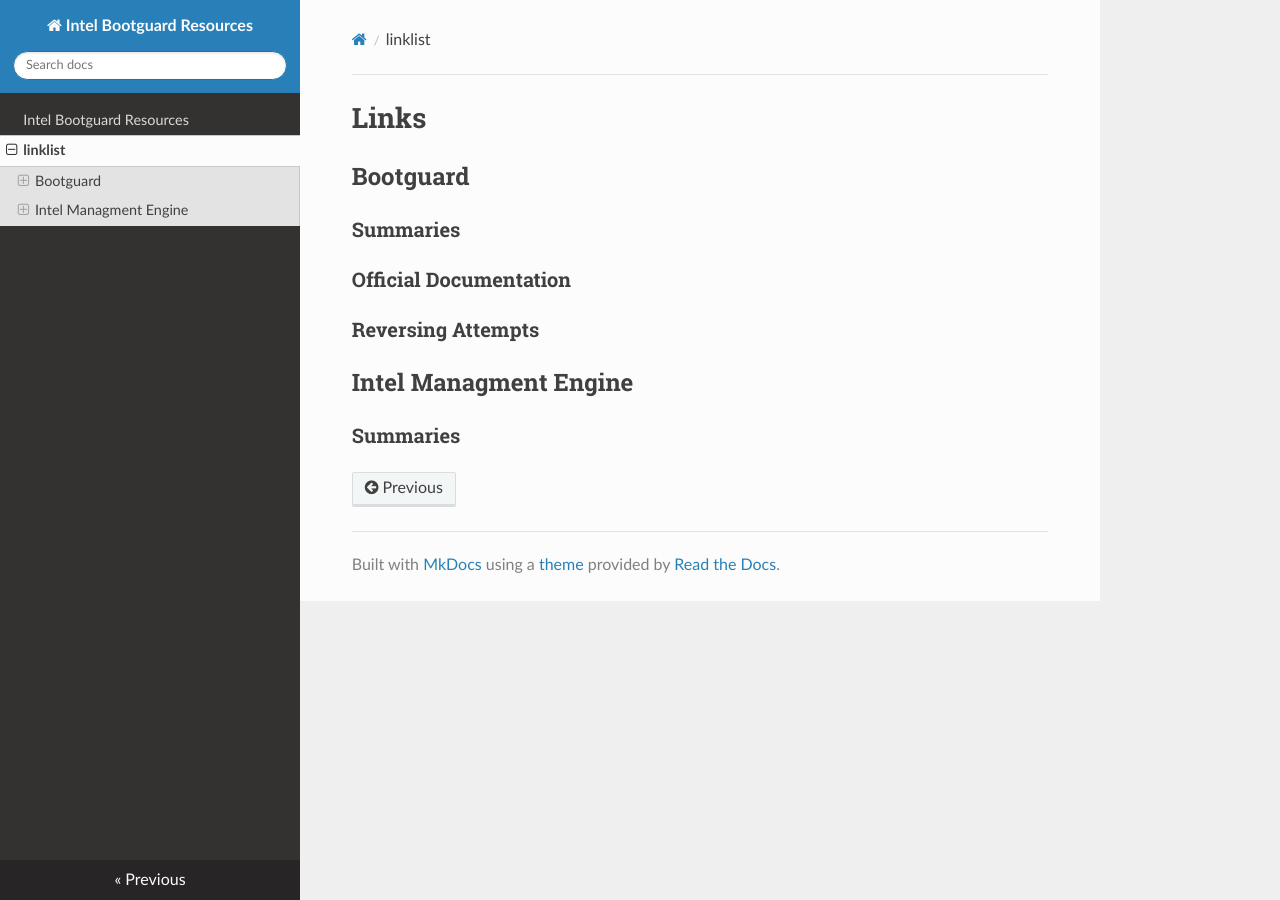
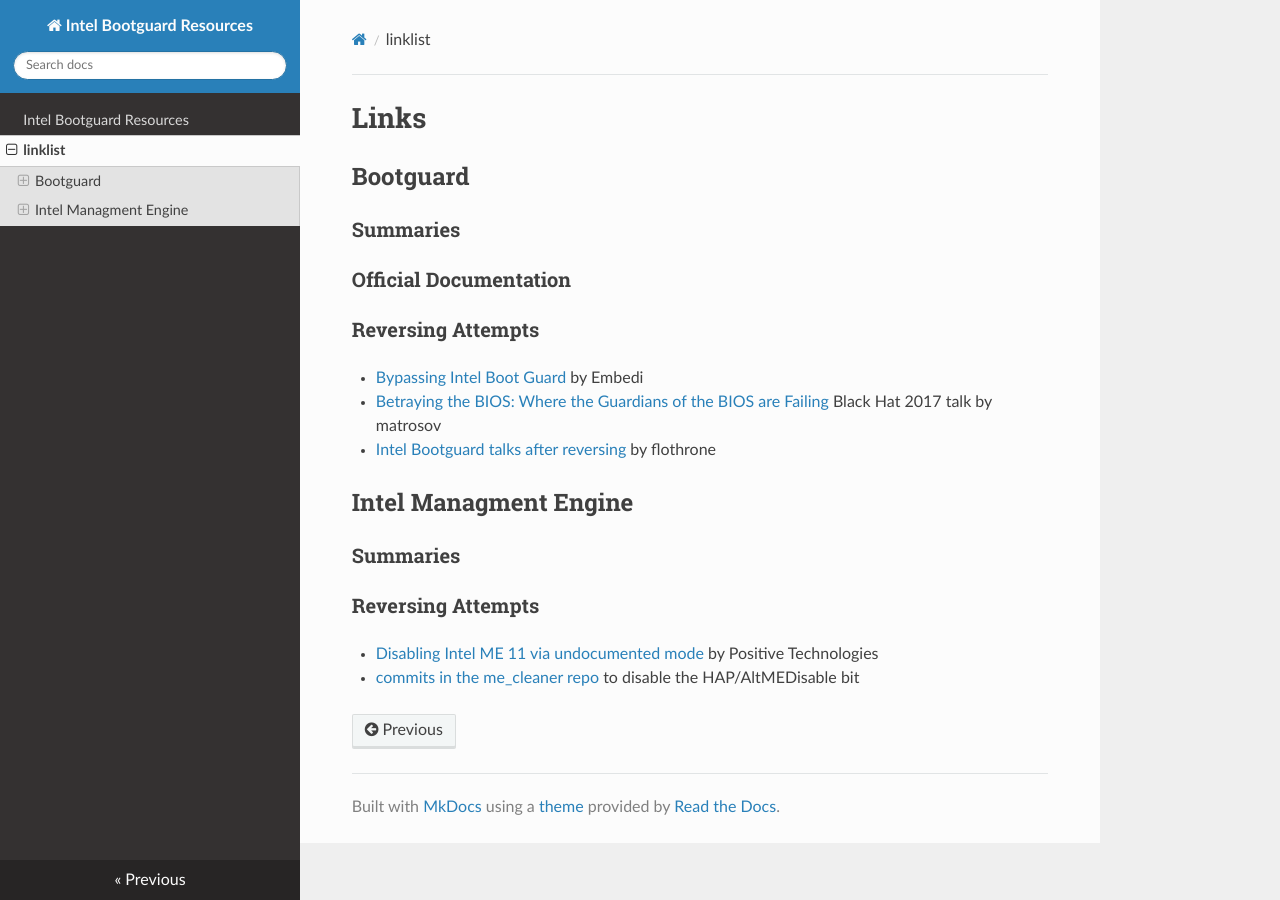
Before and after one commit to bibor/intel-bg-me-resources, an MkDocs documentation site: the page built from docs/links.md, in a window 1280 px wide. Built offline with MkDocs 1.6.1, drawn with Linux system fonts in a browser that asks for light colours; nearby versions of some CDN libraries; old or Windows-style settings are respelled for this version of MkDocs.

Commit message:
updated link list

```diff
--- a/docs/links.md
+++ b/docs/links.md
@@ -7,8 +7,15 @@
 ### Official Documentation
 
 ### Reversing Attempts
+  * [Bypassing Intel Boot Guard](https://embedi.com/blog/bypassing-intel-boot-guard) by Embedi
+  * [Betraying the BIOS: Where the Guardians of the BIOS are Failing](https://github.com/REhints/BlackHat_2017) Black Hat 2017 talk by matrosov
+  * [Intel Bootguard talks after reversing](https://github.com/flothrone/bootguard) by flothrone
 
 
 ## Intel Managment Engine
 
 ### Summaries
+
+### Reversing Attempts
+  * [Disabling Intel ME 11 via undocumented mode](http://blog.ptsecurity.com/2017/08/disabling-intel-me.html) by Positive Technologies
+  * [commits in the me_cleaner repo](https://github.com/corna/me_cleaner/commit/ced3b46ba2ccd74602b892f9594763ef34671652) to disable the HAP/AltMEDisable bit
```
